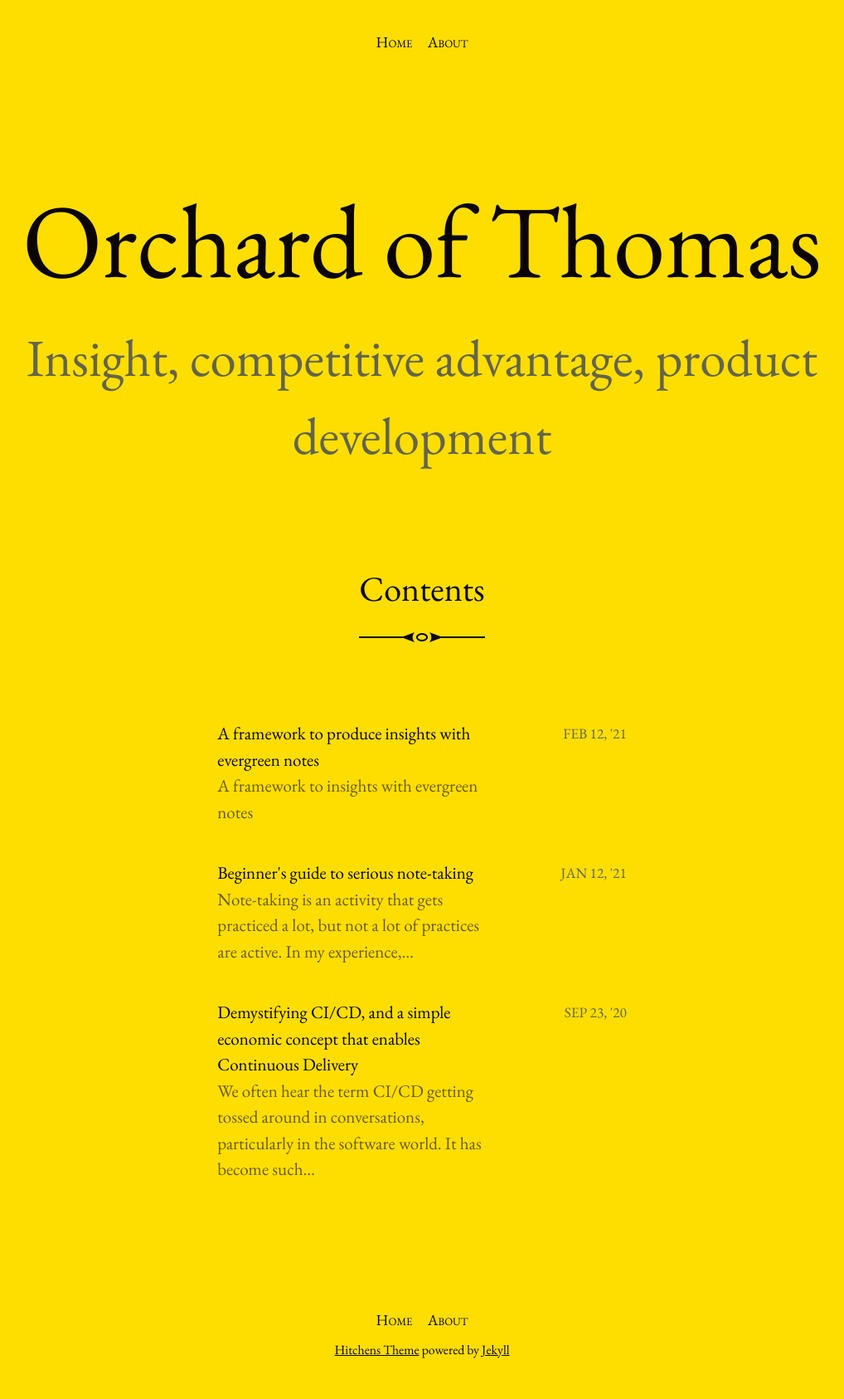
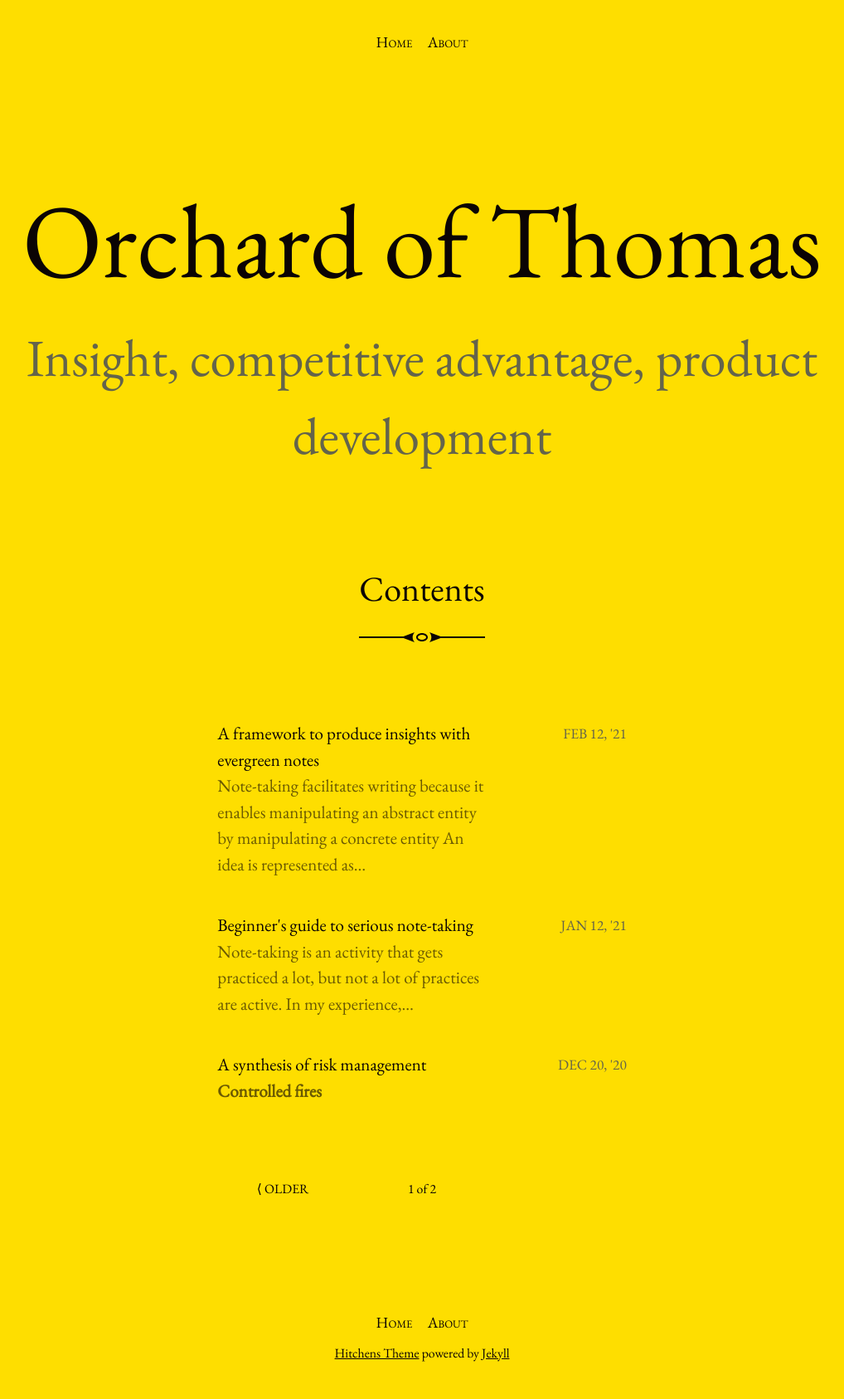
Before and after one commit to minhthanh3145/minhthanh3145.github.io, a Jekyll site: the page built from index.html, in a window 1280 px wide. Shown: the whole page at 83% size, without its empty margins (131-1149 px from the left). Built offline with Jekyll 4.4.1, drawn with Linux system fonts in a browser that asks for light colours; the list of posts is cut into pages by our own code; some of the changed lines change nothing that is shown.

Commit message:
Added synthesis of risk mangement post

```diff
--- /dev/null
+++ b/_posts/2020-12-20-synthesis-of-risk-management.md
@@ -0,0 +1,41 @@
+---
+layout: post
+title: "A synthesis of risk management"
+author: "Thomas"
+categories: competitive-advantage
+header-img: "assets/images/orchard-of-thomas.png"
+---
+
+**Controlled fires**
+
+People tend to overestimate risks and underestimate opportunities because, evolutionarily speaking, missing a threat is more detrimental than missing an opportunity. You can survive on an empty stomach for days if you miss a deer, but missing a lion or a wolf would result in an unfavorable outcome immediately. That said, taking risks in a controlled manner has many benefits, and sometimes is crucial to survival and growth. A case in point is the fact that humans use controlled fires to improve the ecological health of forests.
+
+Controlled fires help eliminate the decaying layer that prevents access to soil and impedes growth. As dead and decaying plant begins to build up on the ground, it prevents animals and organisms from accessing the soil, as well as preventing new plants from growing. This is obvious on a practical level, insufficient job-related skills prevents you from accessing potentially life-changing job opportunities, and insufficient social skills prevent you from having potentially life-changing relationship.
+
+**More Philosophically**
+
+On a more philosophical level, when you learn, particularly when you learn painful things, you let the insufficient parts of you burn off like dead woods. Nobody likes letting parts of them die, yet this process is necessary to turn chaos into habitable order. God created the Garden of Eden, a paradise. He also created Adam and Eve. In the Garden of Eden there was also a serpent. This represents the fact that, even for God, it is impossible to create a space completely protected from the outside. Chaos always sneaks in and emerges within, hence the presence of the serpent.
+
+Chaos, in its positive form, is the formless potential that God made the world out of at the beginning of time. In its negative form, it is the malevolent monster, the serpent lurking in the darkness around a campfire, preying and pulling you into the abyss. Situations characterized by sudden malevolence are usually referred to as tragedy, and withstanding tragedy necessitates the abandonment of your insufficiency.
+
+When human beings do not undergo controlled fires, the dead woods pile up overtime. These dead woods, or decaying matters, are easily flammable. They increases the risk of uncontrolled fires, which are far, far more destructive. What this means is that, the more insufficient parts you have, wether it be insufficient skillset, mindset or insufficient assumptions about the nature of your relationship with someone or with the world, the more prone you are to uncontrolled destruction, because any event may create a situation that you are insufficient to deal with, and can lead to a cascade that ends in you spiraling downward, or death.
+
+Imagine one of your loved one passed away, and you are insufficient at preparing the funeral. Other people in the family fight at times like this and you are unable to help because you lack sufficient understanding of their motivations and conflicts. You may be unable to recover from such a tragic event psychologically, due to insufficient understanding about the nature of life and death. At times like these, it feels like the whole universe is against you. It is true partially, but the other half of the truth is that you didn't take the necessary risks and make the necessary investments in order to gain the ability to withstand tragedy.
+
+**From a system thinking perspective**
+
+One way to separate chaos and order is to look at the range of conditions under which a system can maintain its functions. Chaos ensues when the system does not manage to get back to its regular working state. The process by which a system can get back to its equilibrium is called negative feedback loops. An example of a negative feedback loops is when the body temperature rises above normal temperature, your skin and blood vessels expand in order to be exposed to the cooler external environment. As the body cools down, they contract in order to retain heat, thus maintaining the body temperature at a relatively constant level.
+
+You can strengthen your negative feedback loop, by deliberately seeking discomfort at a reasonable level. Technically speaking, frequent, controlled risk taking is a way to increase the strength of negative feedback loops in a system. A strengthened negative feedback loop enables a system to get back to the equilibrium under a wider range of conditions. One practical example is physical exercises. When you exercise, you stress your body voluntarily so that it can work even under abnormal conditions, i.e when the situation demands a certain amount of violence or force in order to survive or thrive (yes, a fight). Inoculating yourself with risks is like injecting yourself with vaccine, you train your body to respond small flu so that you can survive big flu.
+
+Hopefully, these examinations of risk are able to make you ponder about the manifestations of risk in your life, and provide some lenses for you and entry points for you to investigate further. There are more parts to come, stay tuned.
+
+**References**
+
+[The Start-up of You: Adapt to the Future, Invest in Yourself, and Transform Your Career](https://www.amazon.com/Start-up-You-Future-Yourself-Transform-ebook/dp/B0050DIWHU)
+
+[The Ecological Benefits of Fire](https://www.nationalgeographic.org/article/ecological-benefits-fire/)
+
+[12 Rules for Life: An Antidote to Chaos](https://www.amazon.com/12-Rules-Life-Antidote-Chaos/dp/0345816021)
+
+[Leverage Points: Places to Intervene in a System](http://donellameadows.org/archives/leverage-points-places-to-intervene-in-a-system/)
--- a/_posts/2021-02-12-insight-evergreen-notes-framework.md
+++ b/_posts/2021-02-12-insight-evergreen-notes-framework.md
@@ -5,8 +5,6 @@ author: "Thomas"
 categories: insight
 header-img: "assets/images/orchard-of-thomas.png"
 ---
-
-# A framework to insights with evergreen notes
 
 Note-taking facilitates writing because it enables manipulating an abstract entity by manipulating a concrete entity
 An idea is represented as a distribution of activation of pieces of knowledge in memory. A note is an externalized representation of the idea that it captures. This is arguably where the strength of note-taking comes from: by manipulating a note, which is a concrete entity, we can manipulate an idea, which is an abstract entity.
```
